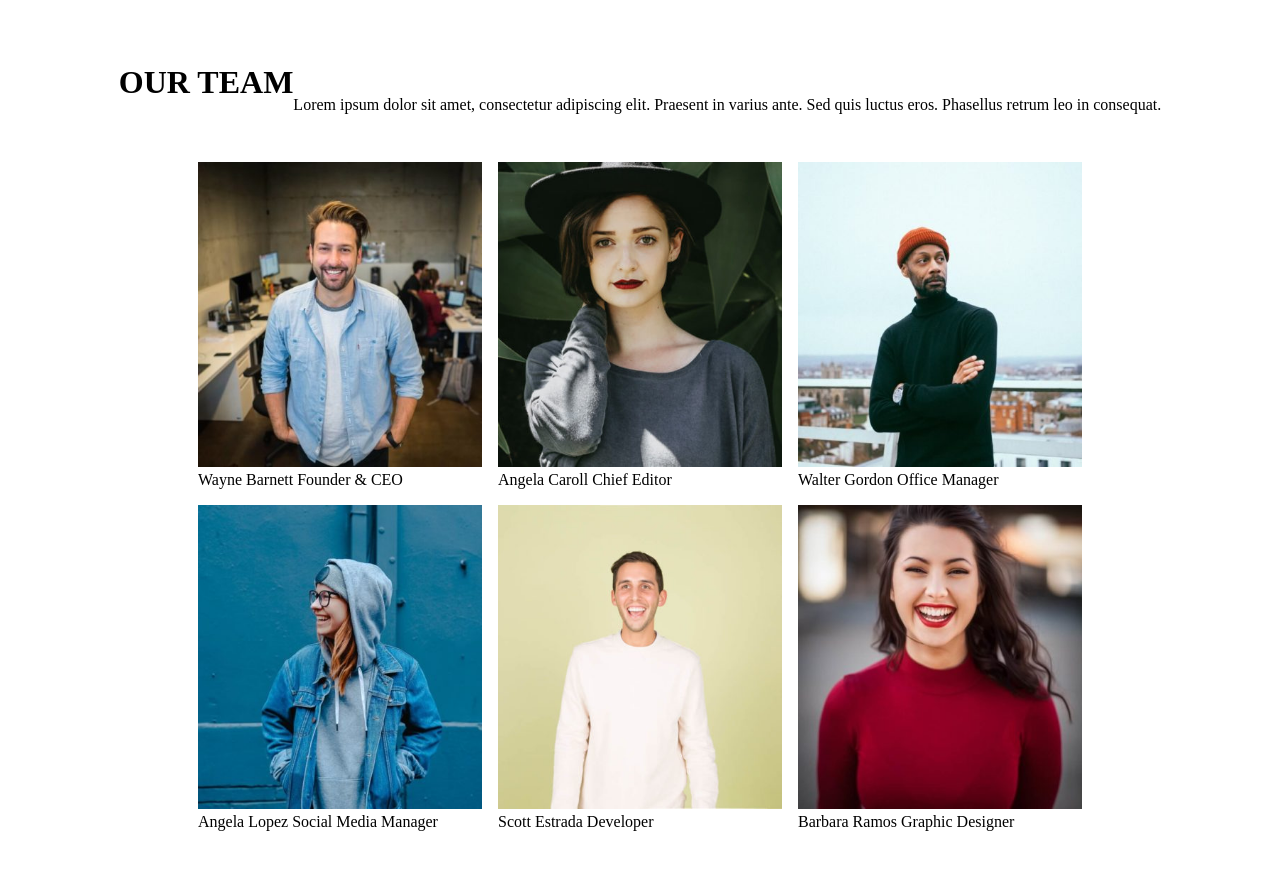
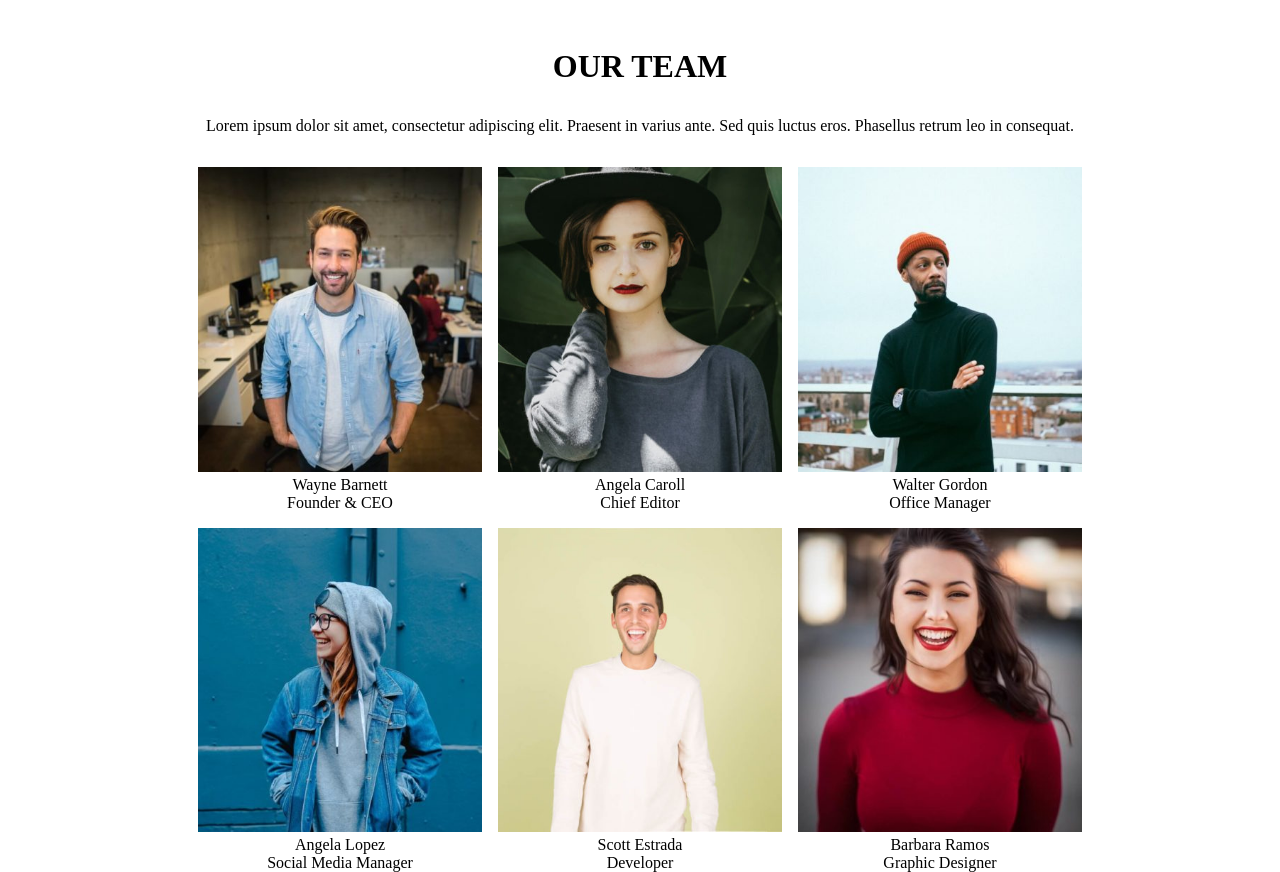
Before and after one commit to Andreaserra1997/js-our-team, a plain HTML site: page index.html in a window 1280 px wide. Before the commit the page ends 831 px from the top, so only its background shows below. Drawn offline with Linux system fonts and the light colour scheme.

Commit message:
add div firstName lastName

```diff
--- a/assets/style.css
+++ b/assets/style.css
@@ -2,6 +2,16 @@
     margin: 0;
     padding: 0;
     box-sizing: border-box;
+}
+
+h1 {
+    padding-top: 3rem;
+    text-align: center;
+}
+
+p {
+    text-align: center;
+    padding-top: 2rem;
 }
 
 .container {
@@ -9,10 +19,6 @@
     flex-wrap: wrap;
     justify-content: center;
     margin: auto;
-    padding-top: 4rem;
-}
-
-p {
     padding-top: 2rem;
 }
 
@@ -22,12 +28,12 @@ ul {
     justify-content: center;
     width: 900px;
     gap: 1rem;
-    padding-top: 3rem;
 }
 
 li {
     width: calc((100% / 3) - 1rem);
     list-style: none;
+    text-align: center;
 }
 
 img {
--- a/index.html
+++ b/index.html
@@ -9,10 +9,10 @@
     <script src="js/script.js" defer></script>
 </head>
 <body>
+    <h1>OUR TEAM</h1>
+
+    <p>Lorem ipsum dolor sit amet, consectetur adipiscing elit. Praesent in varius ante. Sed quis luctus eros. Phasellus retrum leo in consequat.</p>
     <div class="container">
-        <h1>OUR TEAM</h1>
-
-        <p>Lorem ipsum dolor sit amet, consectetur adipiscing elit. Praesent in varius ante. Sed quis luctus eros. Phasellus retrum leo in consequat.</p>
         <ul id="date-list"></ul>
     </div>
 </body>
--- a/js/script.js
+++ b/js/script.js
@@ -45,7 +45,7 @@ function print(arr, eleContainer) {
 	eleContainer.innerHTML = '';
 	for (let i = 0; i < arr.length; i++) {
 		let date = arr[i];
-		eleContainer.innerHTML += `<li>${date.photo} ${date.firstName} ${date.lastName} ${date.job}</li>`;
+		eleContainer.innerHTML += `<li>${date.photo} <div>${date.firstName} ${date.lastName}</div> ${date.job}</li>`;
 	}
 };
 
```
